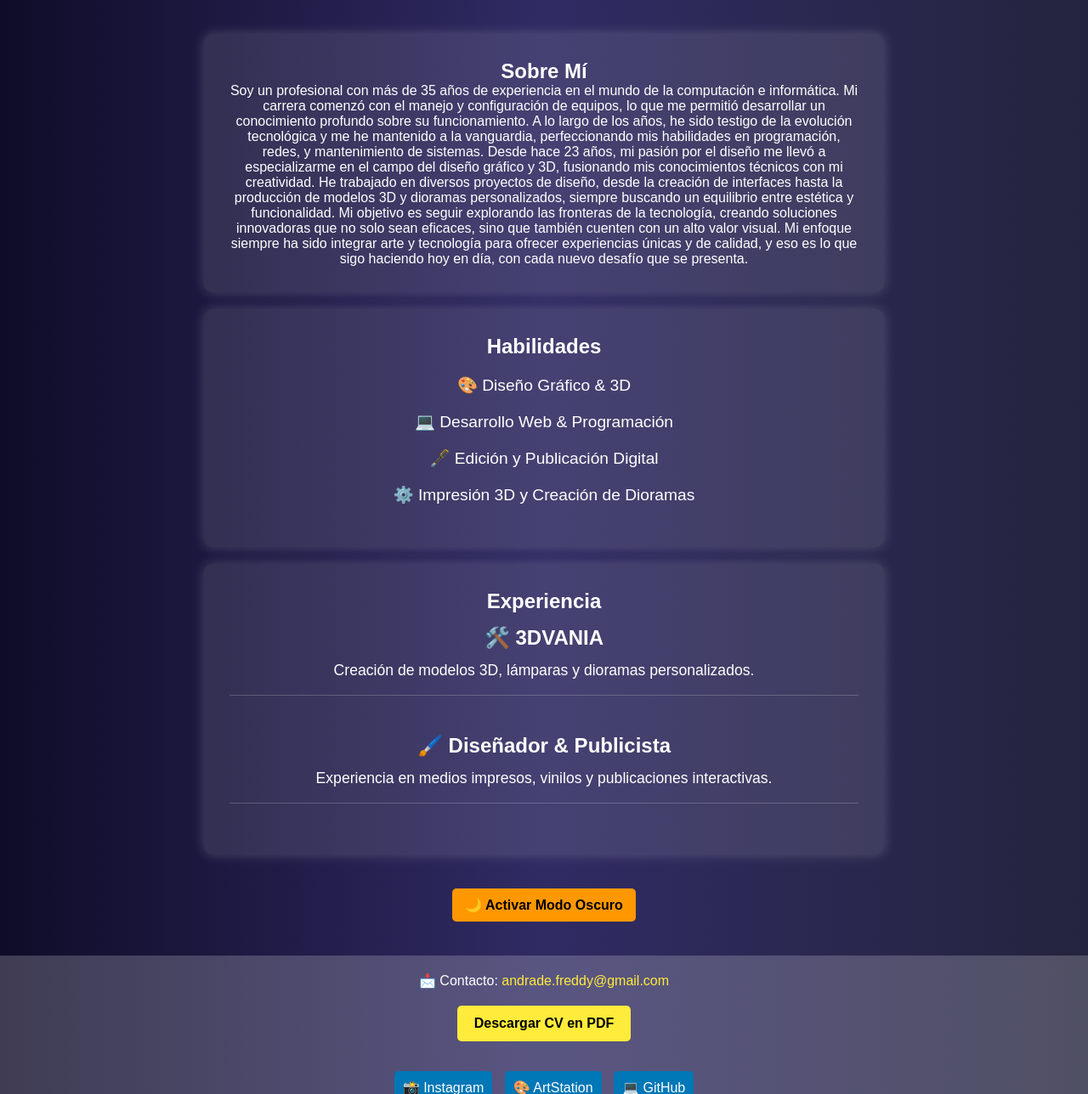
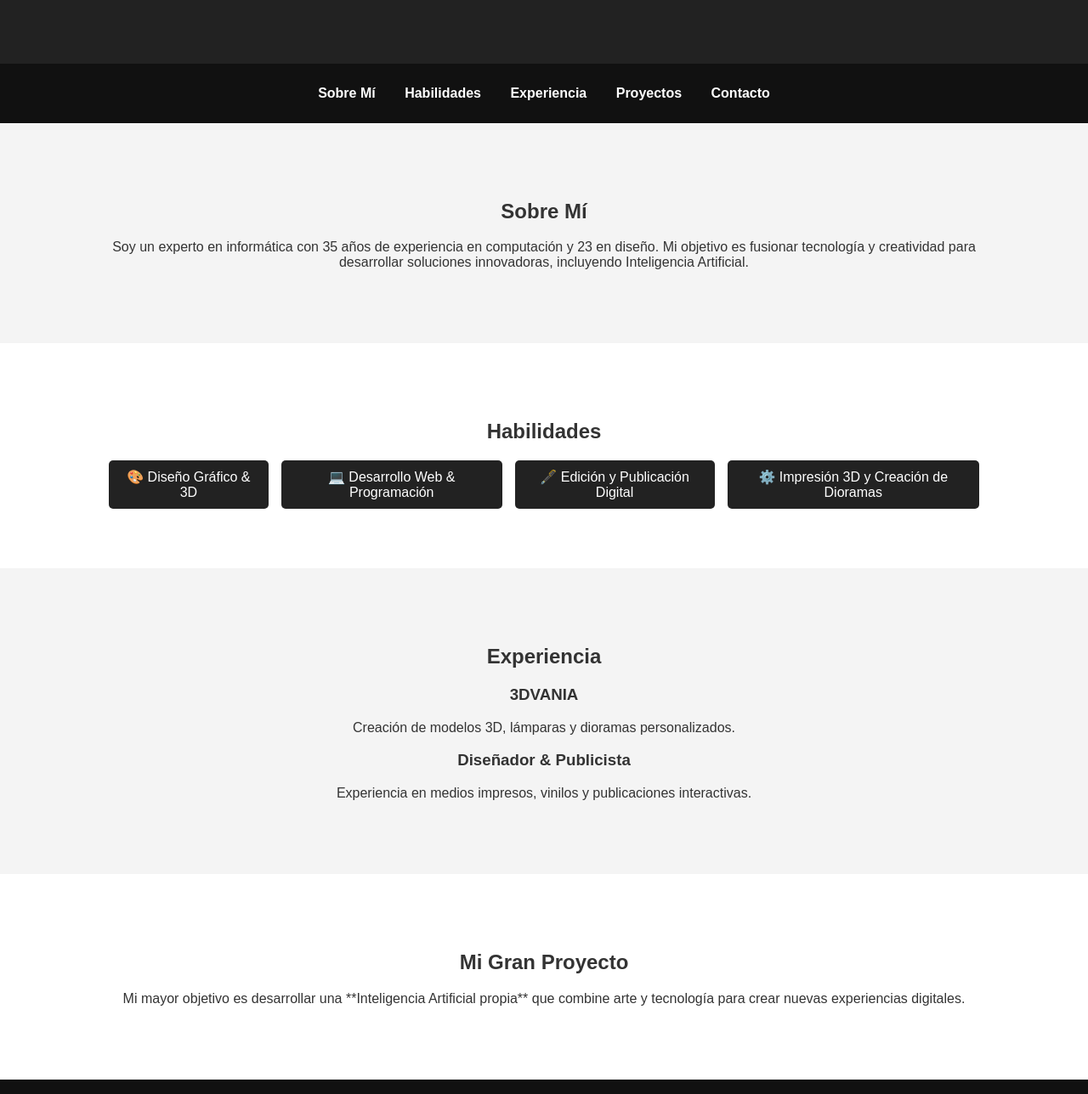
Before and after one commit to 3DVANIA/mi-cv, a plain HTML site: page index.html in a window 1280 px wide. Shown: the part 358-1646 px from the top of the page at 85% size. Drawn offline with Linux system fonts and the light colour scheme.

Commit message:
Primera versión del CV

```diff
--- a/index.html
+++ b/index.html
@@ -3,67 +3,79 @@
 <head>
     <meta charset="UTF-8">
     <meta name="viewport" content="width=device-width, initial-scale=1.0">
-    <title>Currículum de Freddy Eddy Andrade Gonzalez</title>
+    <title>Currículum | Freddy Eddy Andrade González</title>
     <link rel="stylesheet" href="styles.css">
 </head>
 
 <body>
-    <audio id="musicaFondo" loop>
-        <source src="fondo.mp3" type="audio/mpeg">
-        Tu navegador no soporta audio HTML5.
-    </audio>
-    <button id="toggleMusica">🔊 Pausar Música</button>
 
-    <header>
-        <div class="perfil">
-            <img src="tu-foto.jpg" alt="Tu Foto">
-            <h1>Freddy Eddy Andrade Gonzalez</h1>
-            <p>Diseñador | Artista 3D | Programador</p>
+    <header class="hero">
+        <div class="container">
+            <img src="tu-foto.jpg" alt="Foto de Freddy Eddy Andrade González">
+            <h1>Freddy Eddy Andrade González</h1>
+            <h2>Diseñador | Programador | Artista 3D</h2>
         </div>
     </header>
 
-    <section class="sobre-mi">
-        <h2>Sobre Mí</h2>
-        <p>Soy un profesional con más de 35 años de experiencia en el mundo de la computación e informática. Mi carrera comenzó con el manejo y configuración de equipos, lo que me permitió desarrollar un conocimiento profundo sobre su funcionamiento. A lo largo de los años, he sido testigo de la evolución tecnológica y me he mantenido a la vanguardia, perfeccionando mis habilidades en programación, redes, y mantenimiento de sistemas.
+    <nav class="menu">
+        <ul>
+            <li><a href="#sobre-mi">Sobre Mí</a></li>
+            <li><a href="#habilidades">Habilidades</a></li>
+            <li><a href="#experiencia">Experiencia</a></li>
+            <li><a href="#proyectos">Proyectos</a></li>
+            <li><a href="#contacto">Contacto</a></li>
+        </ul>
+    </nav>
 
-            Desde hace 23 años, mi pasión por el diseño me llevó a especializarme en el campo del diseño gráfico y 3D, fusionando mis conocimientos técnicos con mi creatividad. He trabajado en diversos proyectos de diseño, desde la creación de interfaces hasta la producción de modelos 3D y dioramas personalizados, siempre buscando un equilibrio entre estética y funcionalidad. Mi objetivo es seguir explorando las fronteras de la tecnología, creando soluciones innovadoras que no solo sean eficaces, sino que también cuenten con un alto valor visual.
-
-            Mi enfoque siempre ha sido integrar arte y tecnología para ofrecer experiencias únicas y de calidad, y eso es lo que sigo haciendo hoy en día, con cada nuevo desafío que se presenta.</p>
-    </section>
-
-    <section class="habilidades">
-        <h2>Habilidades</h2>
-        <ul>
-            <li>🎨 Diseño Gráfico & 3D</li>
-            <li>💻 Desarrollo Web & Programación</li>
-            <li>🖋️ Edición y Publicación Digital</li>
-            <li>⚙️ Impresión 3D y Creación de Dioramas</li>
-        </ul>
-    </section>
-
-    <section class="experiencia">
-        <h2>Experiencia</h2>
-
-        <div class="trabajo">
-            <h3>🛠️ 3DVANIA</h3>
-            <p>Creación de modelos 3D, lámparas y dioramas personalizados.</p>
-        </div>
-
-        <div class="trabajo">
-            <h3>🖌️ Diseñador & Publicista</h3>
-            <p>Experiencia en medios impresos, vinilos y publicaciones interactivas.</p>
+    <section id="sobre-mi" class="seccion">
+        <div class="container">
+            <h2>Sobre Mí</h2>
+            <p>Soy un experto en informática con 35 años de experiencia en computación y 23 en diseño. Mi objetivo es fusionar tecnología y creatividad para desarrollar soluciones innovadoras, incluyendo Inteligencia Artificial.</p>
         </div>
     </section>
 
-    <button id="modoOscuro">🌙 Activar Modo Oscuro</button>
+    <section id="habilidades" class="seccion bg-light">
+        <div class="container">
+            <h2>Habilidades</h2>
+            <div class="grid">
+                <div class="skill">🎨 Diseño Gráfico & 3D</div>
+                <div class="skill">💻 Desarrollo Web & Programación</div>
+                <div class="skill">🖋️ Edición y Publicación Digital</div>
+                <div class="skill">⚙️ Impresión 3D y Creación de Dioramas</div>
+            </div>
+        </div>
+    </section>
 
-    <footer>
-        <p>📩 Contacto: <a href="mailto:andrade.freddy@gmail.com">andrade.freddy@gmail.com</a></p>
-        <button id="descargarPDF">Descargar CV en PDF</button>
-        <div class="redes">
-            <a href="https://www.instagram.com/tuusuario" target="_blank">📸 Instagram</a>
-            <a href="https://www.artstation.com/tuusuario" target="_blank">🎨 ArtStation</a>
-            <a href="https://github.com/tuusuario" target="_blank">💻 GitHub</a>
+    <section id="experiencia" class="seccion">
+        <div class="container">
+            <h2>Experiencia</h2>
+            <div class="job">
+                <h3>3DVANIA</h3>
+                <p>Creación de modelos 3D, lámparas y dioramas personalizados.</p>
+            </div>
+            <div class="job">
+                <h3>Diseñador & Publicista</h3>
+                <p>Experiencia en medios impresos, vinilos y publicaciones interactivas.</p>
+            </div>
+        </div>
+    </section>
+
+    <section id="proyectos" class="seccion bg-light">
+        <div class="container">
+            <h2>Mi Gran Proyecto</h2>
+            <p>Mi mayor objetivo es desarrollar una **Inteligencia Artificial propia** que combine arte y tecnología para crear nuevas experiencias digitales.</p>
+        </div>
+    </section>
+
+    <footer id="contacto">
+        <div class="container">
+            <h2>Contacto</h2>
+            <p>📩 <a href="mailto:andrade.freddy@gmail.com">andrade.freddy@gmail.com</a></p>
+            <div class="redes">
+                <a href="https://www.instagram.com/tuusuario" target="_blank">📸 Instagram</a>
+                <a href="https://www.artstation.com/tuusuario" target="_blank">🎨 ArtStation</a>
+                <a href="https://github.com/tuusuario" target="_blank">💻 GitHub</a>
+            </div>
         </div>
     </footer>
 
--- a/script.js
+++ b/script.js
@@ -1,5 +1,6 @@
 document.addEventListener("DOMContentLoaded", function() {
-    let secciones = document.querySelectorAll("section");
+    // Activar efectos de aparición en las secciones
+    let secciones = document.querySelectorAll(".seccion");
 
     function mostrarSeccion() {
         secciones.forEach(sec => {
@@ -14,37 +15,4 @@ document.addEventListener("DOMContentLoaded", function() {
 
     window.addEventListener("scroll", mostrarSeccion);
     mostrarSeccion();
-
-    // Modo Oscuro
-    let botonModo = document.getElementById("modoOscuro");
-    if (botonModo) {
-        botonModo.addEventListener("click", function() {
-            document.body.classList.toggle("dark-mode");
-            botonModo.textContent = document.body.classList.contains("dark-mode") ? "☀️ Activar Modo Claro" : "🌙 Activar Modo Oscuro";
-        });
-    }
-
-    // Música
-    let musica = document.getElementById("musicaFondo");
-    let botonMusica = document.getElementById("toggleMusica");
-    if (botonMusica && musica) {
-        botonMusica.addEventListener("click", function() {
-            if (musica.paused) {
-                musica.play();
-                botonMusica.textContent = "🔊 Pausar Música";
-            } else {
-                musica.pause();
-                botonMusica.textContent = "🎵 Reproducir Música";
-            }
-        });
-    }
-
-    // Descargar CV
-    let botonPDF = document.getElementById("descargarPDF");
-    if (botonPDF) {
-        botonPDF.addEventListener("click", function() {
-            // Guardar el currículum como PDF
-            window.print();
-        });
-    }
 });
--- a/styles.css
+++ b/styles.css
@@ -1,196 +1,76 @@
-/* Reset de Estilos */
-* {
+body {
+    font-family: 'Arial', sans-serif;
     margin: 0;
     padding: 0;
-    box-sizing: border-box;
-    font-family: "Arial", sans-serif;
+    background: #f4f4f4;
+    color: #333;
 }
 
-/* Fondo y Diseño General */
-body {
-    background: linear-gradient(to right, #0f0c29, #302b63, #24243e), url('fondo.jpg') no-repeat center center fixed;
-    background-size: cover;
+.container {
+    width: 80%;
+    margin: auto;
+    padding: 20px;
+}
+
+.hero {
+    text-align: center;
+    background: #222;
+    color: white;
+    padding: 50px 0;
+}
+
+.hero img {
+    width: 150px;
+    border-radius: 50%;
+}
+
+.menu {
+    background: #111;
+    padding: 10px 0;
+    text-align: center;
+}
+
+.menu ul {
+    list-style: none;
+    padding: 0;
+}
+
+.menu ul li {
+    display: inline;
+    margin: 0 15px;
+}
+
+.menu ul li a {
+    color: white;
+    text-decoration: none;
+    font-weight: bold;
+}
+
+.seccion {
+    padding: 50px 0;
+    text-align: center;
+}
+
+.bg-light {
+    background: #fff;
+}
+
+.grid {
+    display: flex;
+    justify-content: center;
+    gap: 15px;
+}
+
+.skill {
+    background: #222;
+    color: white;
+    padding: 10px 20px;
+    border-radius: 5px;
+}
+
+footer {
+    background: #111;
     color: white;
     text-align: center;
-    animation: fadeIn 1.5s ease-in-out;
+    padding: 20px 0;
 }
-
-/* Estilo de la cabecera */
-header {
-    padding: 40px 0;
-}
-.perfil img {
-    width: 150px;
-    height: 150px;
-    border-radius: 50%;
-    border: 4px solid white;
-    transition: transform 0.5s ease-in-out, box-shadow 0.4s ease-in-out;
-}
-.perfil img:hover {
-    transform: rotate(5deg) scale(1.1);
-    box-shadow: 0px 0px 15px rgba(255, 255, 255, 0.5);
-}
-.perfil h1 {
-    font-size: 2em;
-    margin: 10px 0;
-}
-.perfil p {
-    font-style: italic;
-    opacity: 0.8;
-}
-
-/* Secciones */
-section {
-    padding: 30px;
-    margin: 20px auto;
-    width: 80%;
-    max-width: 800px;
-    background: rgba(255, 255, 255, 0.1);
-    border-radius: 10px;
-    box-shadow: 0px 0px 15px rgba(255, 255, 255, 0.2);
-    animation: fadeIn 1s ease-in-out;
-}
-
-/* Lista de Habilidades */
-ul {
-    list-style: none;
-}
-ul li {
-    font-size: 1.2em;
-    margin: 20px 0;
-    transition: transform 0.3s ease, color 0.3s ease;
-}
-ul li:hover {
-    transform: scale(1.1);
-    color: #ffeb3b;
-}
-
-/* Contacto */
-footer {
-    padding: 20px;
-    background: rgba(255, 255, 255, 0.2);
-    margin-top: 20px;
-}
-footer a {
-    color: #ffeb3b;
-    text-decoration: none;
-}
-
-/* Animación de Aparición Suave */
-@keyframes fadeIn {
-    from {
-        opacity: 0;
-        transform: translateY(20px);
-    }
-    to {
-        opacity: 1;
-        transform: translateY(0);
-    }
-}
-
-/* Efecto Hover en Habilidades */
-ul li:hover {
-    transform: scale(1.1);
-    color: #ffeb3b;
-}
-
-/* Botones */
-button {
-    padding: 12px 20px;
-    margin: 20px;
-    font-size: 1em;
-    font-weight: bold;
-    background: #ffeb3b;
-    color: black;
-    border: none;
-    border-radius: 5px;
-    cursor: pointer;
-    transition: background 0.3s ease, transform 0.3s ease, box-shadow 0.3s ease;
-}
-button:hover {
-    background: #fbc02d;
-    border: 2px solid #673ab7;
-    transform: translateY(-5px);
-    box-shadow: 0 10px 15px rgba(0, 0, 0, 0.2);
-}
-
-/* Botón para Toggle de Música */
-#toggleMusica {
-    padding: 10px 15px;
-    font-size: 1em;
-    background: #673ab7;
-    color: white;
-    border: none;
-    border-radius: 5px;
-    cursor: pointer;
-    margin-top: 10px;
-    transition: background 0.3s ease;
-}
-#toggleMusica:hover {
-    background: #512da8;
-}
-
-/* Modo Oscuro */
-.dark-mode {
-    background: #121212;
-    color: white;
-}
-.dark-mode section {
-    background: rgba(255, 255, 255, 0.05);
-}
-.dark-mode footer {
-    background: rgba(255, 255, 255, 0.1);
-}
-
-/* Botón de Modo Oscuro */
-#modoOscuro {
-    padding: 10px 15px;
-    font-size: 1em;
-    background: #ff9800;
-    color: black;
-    border: none;
-    border-radius: 5px;
-    cursor: pointer;
-    transition: background 0.3s ease;
-}
-#modoOscuro:hover {
-    background: #e65100;
-}
-
-/* Redes Sociales */
-.redes {
-    margin-top: 10px;
-}
-.redes a {
-    text-decoration: none;
-    color: white;
-    background: #0077b6;
-    padding: 10px;
-    margin: 5px;
-    border-radius: 5px;
-    display: inline-block;
-    transition: background 0.3s ease;
-}
-.redes a:hover {
-    background: #023e8a;
-}
-
-/* Desplazamiento Suave */
-html {
-    scroll-behavior: smooth;
-}
-.experiencia .trabajo {
-    margin-bottom: 30px; /* Agrega más espacio entre cada experiencia */
-    padding: 15px;
-    border-bottom: 1px solid rgba(255, 255, 255, 0.2); /* Línea sutil de separación */
-}
-
-.experiencia h3 {
-    margin-bottom: 10px; /* Espacio entre el título y la descripción */
-    font-size: 1.5em;
-}
-
-.experiencia p {
-    font-size: 1.1em;
-    line-height: 1.6;
-}
```
